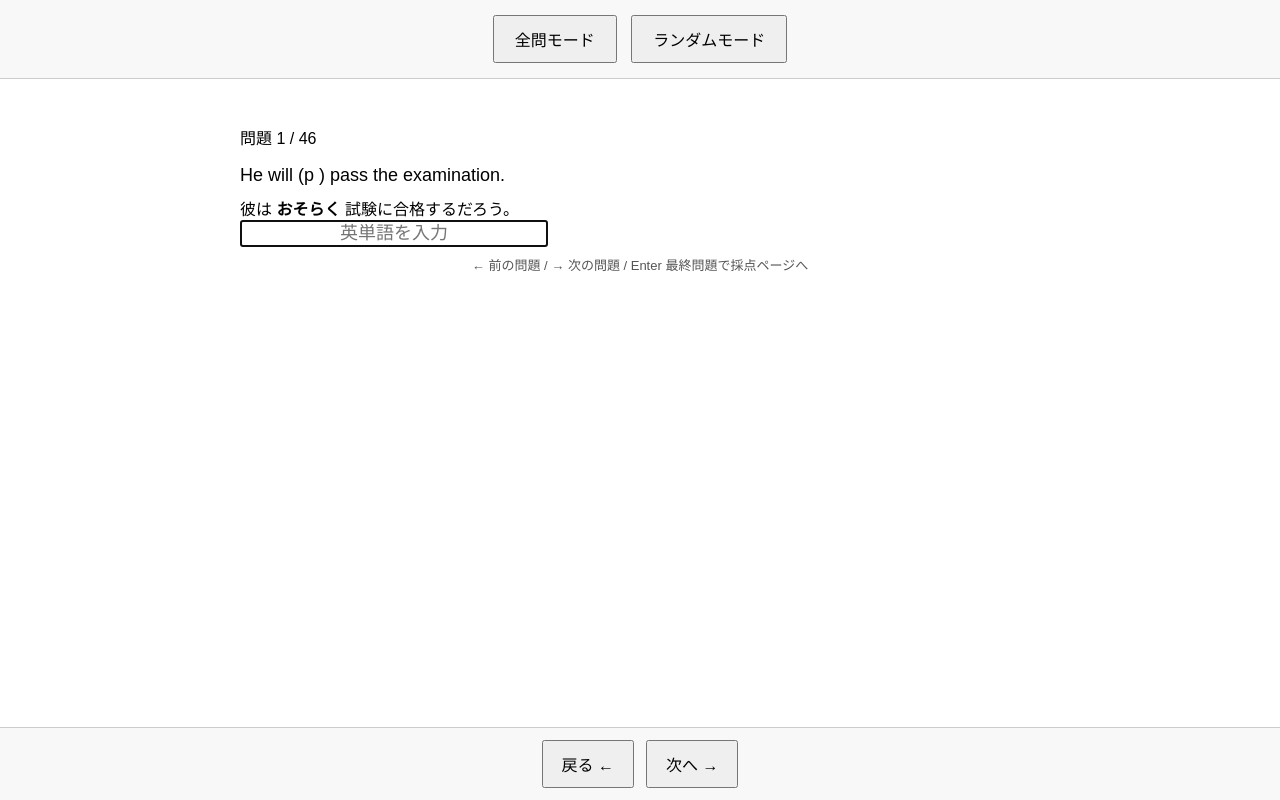
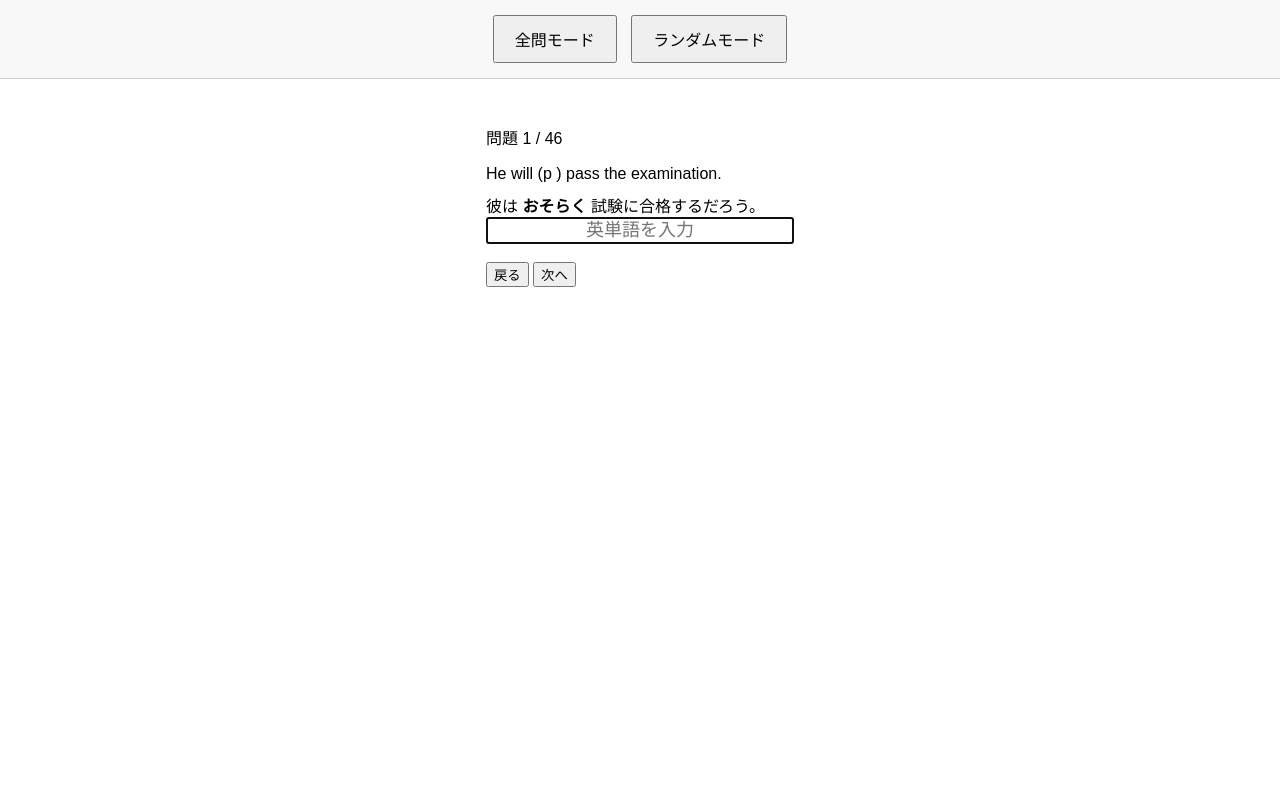
Before and after one commit to uspe12321232/english, a plain HTML site: page index.html in a window 1280 px wide. Drawn offline with Linux system fonts and the light colour scheme.

Commit message:
12150909

```diff
--- a/index.html
+++ b/index.html
@@ -10,9 +10,6 @@
       text-align: center;
       background-color: #f8f8f8;
       border-bottom: 1px solid #ccc;
-      position: sticky;
-      top: 0;
-      z-index: 10;
     }
     #header button {
       margin: 5px;
@@ -20,9 +17,10 @@
       font-size: 16px;
     }
     #main {
-      padding: 30px 20px 100px; /* 下部の固定ボタン分の余白を確保 */
-      max-width: 800px;
-      margin: 0 auto;
+      display: flex;
+      flex-direction: column;
+      align-items: center;
+      padding: 30px;
     }
     #quiz-box input {
       width: 300px;
@@ -44,32 +42,6 @@
       padding-bottom: 10px;
       border-bottom: 1px solid #eee;
     }
-    /* 進む・戻るボタンを画面下に固定 */
-    #controls {
-      position: fixed;
-      left: 0;
-      right: 0;
-      bottom: 0;
-      background: rgba(248, 248, 248, 0.95);
-      border-top: 1px solid #ccc;
-      padding: 12px 16px;
-      display: flex;
-      gap: 12px;
-      justify-content: center;
-      z-index: 20;
-    }
-    #controls button {
-      padding: 10px 18px;
-      font-size: 16px;
-      cursor: pointer;
-    }
-    /* キーボードショートカットのヒント */
-    #hint {
-      color: #555;
-      font-size: 13px;
-      margin-top: 8px;
-      text-align: center;
-    }
   </style>
 </head>
 <body>
@@ -83,7 +55,12 @@
       <p id="question-number"></p>
       <div id="question-text"></div>
       <input type="text" id="user-answer" placeholder="英単語を入力">
-      <div id="hint">← 前の問題 / → 次の問題 / Enter 最終問題で採点ページへ</div>
+      <br><br>
+      <div>
+        <button onclick="prevQuestion()">戻る</button>
+        <button id="next-btn" onclick="nextQuestion()">次へ</button>
+        <button id="result-btn" onclick="goToResultPage()" style="display:none;">採点ページへ</button>
+      </div>
     </div>
 
     <div id="result-page" class="hidden">
@@ -95,14 +72,7 @@
     <div id="result-box" class="hidden"></div>
   </div>
 
-  <!-- 画面下部固定の操作ボタン -->
-  <div id="controls" class="hidden">
-    <button id="prev-btn" onclick="prevQuestion()">戻る ←</button>
-    <button id="next-btn" onclick="nextQuestion()">次へ →</button>
-    <button id="result-btn" onclick="goToResultPage()" style="display:none;">採点ページへ</button>
-  </div>
-
-  <!-- 外部JSファイル（問題データ） -->
+  <!-- 外部JSファイルを読み込み -->
   <script src="quizData.js"></script>
 
   <script>
@@ -114,12 +84,9 @@
       quiz = (mode === 'random') ? shuffleArray(quizData).slice(0, 10) : [...quizData];
       userAnswers = Array(quiz.length).fill("");
       currentIndex = 0;
-
       document.getElementById("result-box").classList.add("hidden");
       document.getElementById("result-page").classList.add("hidden");
       document.getElementById("quiz-box").classList.remove("hidden");
-      document.getElementById("controls").classList.remove("hidden");
-
       showQuestion();
     }
 
@@ -133,7 +100,7 @@
       const q = quiz[currentIndex];
       document.getElementById("question-number").textContent = `問題 ${currentIndex + 1} / ${quiz.length}`;
       document.getElementById("question-text").innerHTML = `
-        <div style="margin-bottom:10px; font-size:18px;">${q.sentence}</div>
+        <div style="margin-bottom:10px;">${q.sentence}</div>
         <div>${q.japanese}</div>
       `;
       document.getElementById("user-answer").value = userAnswers[currentIndex];
@@ -170,14 +137,12 @@
     function goToResultPage() {
       userAnswers[currentIndex] = document.getElementById("user-answer").value.trim();
       document.getElementById("quiz-box").classList.add("hidden");
-      document.getElementById("controls").classList.add("hidden");
       document.getElementById("result-page").classList.remove("hidden");
     }
 
     function backToLastQuestion() {
       document.getElementById("result-page").classList.add("hidden");
       document.getElementById("quiz-box").classList.remove("hidden");
-      document.getElementById("controls").classList.remove("hidden");
       showQuestion();
     }
 
@@ -187,7 +152,7 @@
       resultBox.innerHTML = "<h2>結果</h2>";
 
       quiz.forEach((q, i) => {
-        const user = (userAnswers[i] || "").trim();
+        const user = userAnswers[i] || "";
         const correct = q.english;
         const isCorrect = user.toLowerCase() === correct.toLowerCase();
         if (isCorrect) score++;
@@ -217,33 +182,12 @@
       resultBox.classList.remove("hidden");
     }
 
-    // キーボード操作: 左矢印で戻る、右矢印で次へ、Enterで最終問題なら採点へ
+    // Enterキーで次へ
     window.onload = () => {
       startQuiz('all');
-
       const answerInput = document.getElementById("user-answer");
-
-      // Enter キー
       answerInput.addEventListener("keydown", function(event) {
         if (event.key === "Enter") {
-          event.preventDefault();
-          if (currentIndex < quiz.length - 1) {
-            nextQuestion();
-          } else {
-            goToResultPage();
-          }
-        }
-      });
-
-      // 矢印キー（入力欄にフォーカスがあっても効くように、documentに付ける）
-      document.addEventListener("keydown", function(event) {
-        // 左矢印: 前の問題へ
-        if (event.key === "ArrowLeft") {
-          event.preventDefault();
-          prevQuestion();
-        }
-        // 右矢印: 次の問題へ（最終問題では採点ページへ）
-        if (event.key === "ArrowRight") {
           event.preventDefault();
           if (currentIndex < quiz.length - 1) {
             nextQuestion();
```
